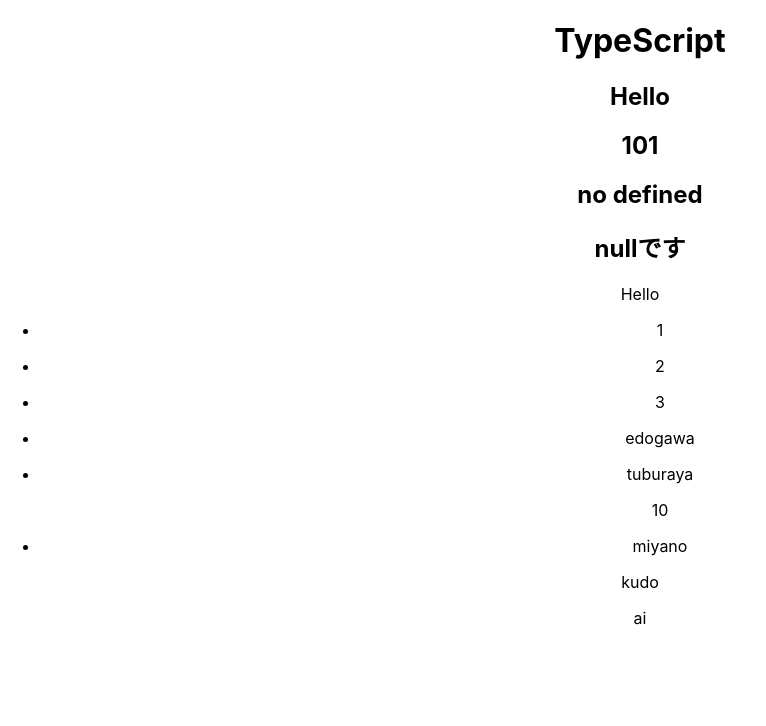
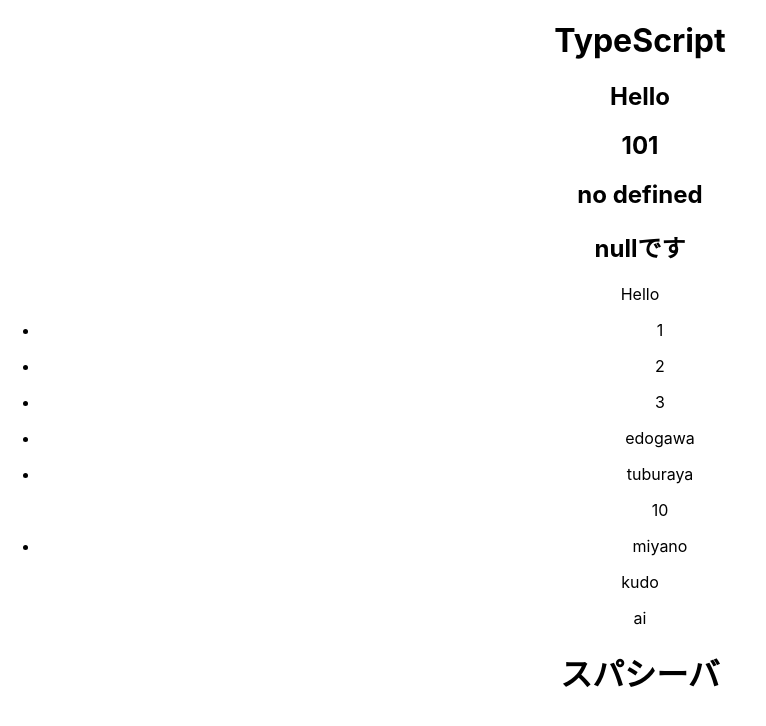
Before and after one commit to kei-1313/react-typescript, a React (Create React App) app: page / in a window 1280 px wide. Shown: the top 726 px of the page, without its empty margins (0-766 px from the left). Built offline with nearby package versions, Linux system fonts and the light colour scheme.

Commit message:
関数コンポーネントの定義の仕方

```diff
--- a/src/App.tsx
+++ b/src/App.tsx
@@ -2,6 +2,7 @@
 import './App.css';
 import Example from './component/Example';
 import Example02 from './component/Example02';
+import Example03 from './component/Example03';
 
 function App() {
   const str: string = 'Hello';
@@ -34,6 +35,7 @@
 
       <Example />
       <Example02 />
+      <Example03 />
     </div>
   );
 }
--- /dev/null
+++ b/src/component/Example03.tsx
@@ -0,0 +1,11 @@
+import Hello from "./Hello"
+
+const Example03: React.FC = () => {
+  return (
+    <div>
+      <Hello />
+    </div>
+  )
+}
+
+export default Example03
--- /dev/null
+++ b/src/component/Hello.tsx
@@ -0,0 +1,7 @@
+const Hello: React.FC = () => {
+  return (
+    <h1>スパシーバ</h1>
+  )
+}
+
+export default Hello
```
